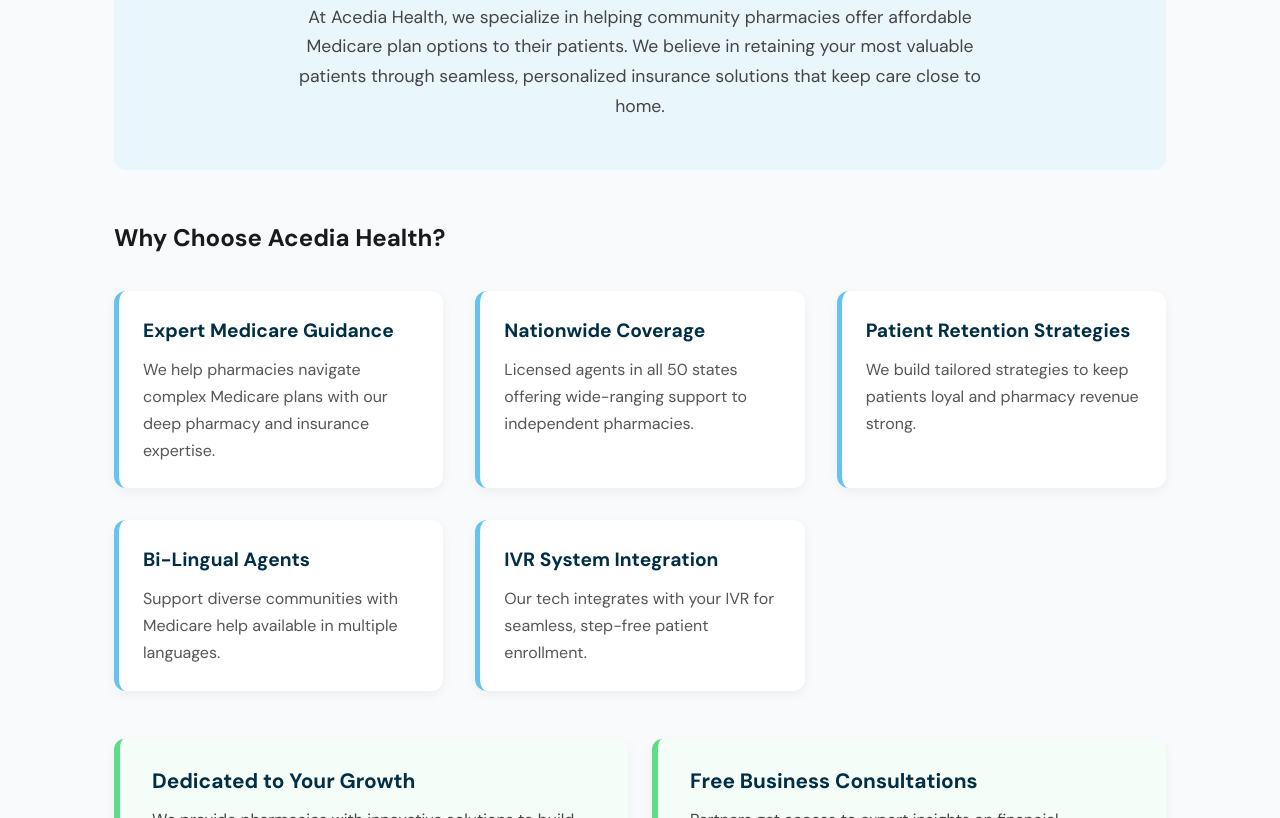
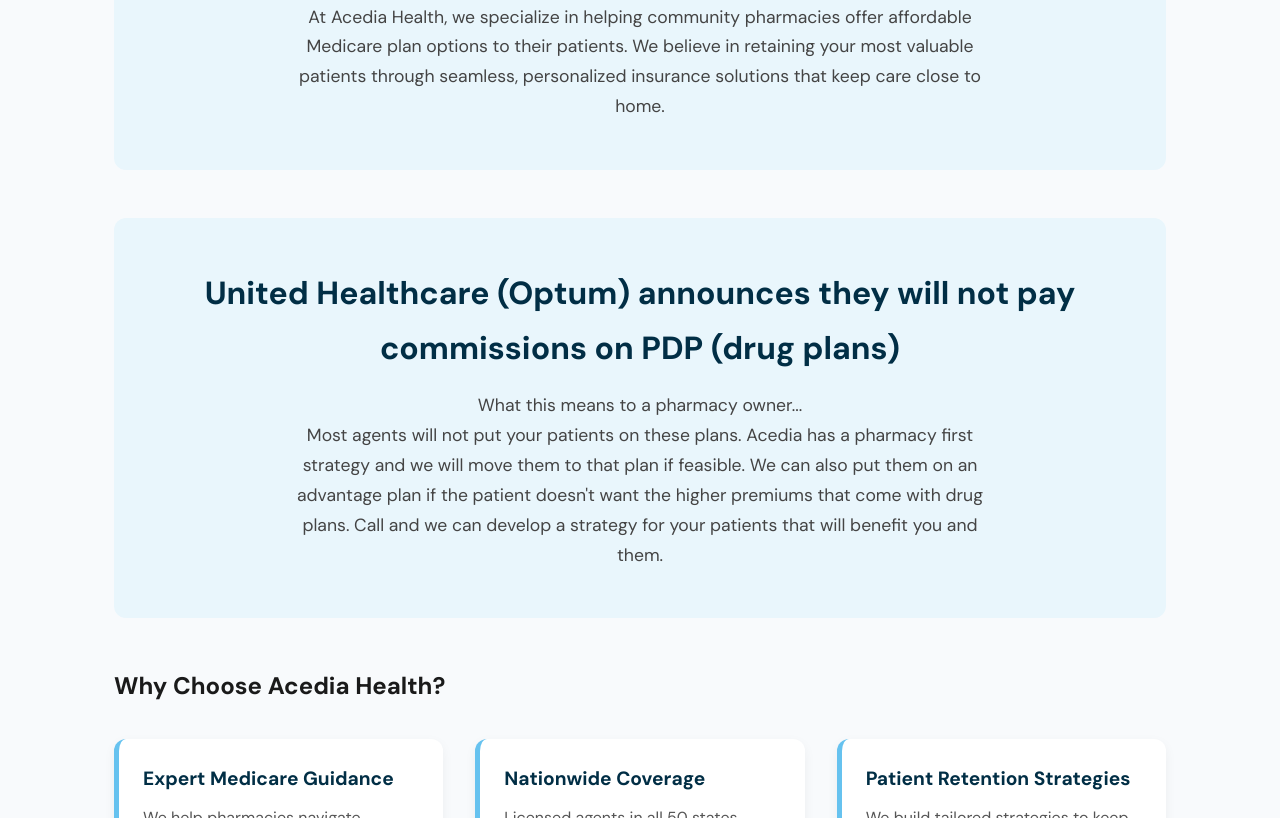
Before and after one commit to deathlysamurai/acedia, a plain HTML site: page index.html in a window 1280 px wide. Shown: the part 471-1289 px from the top of the page. Drawn offline with Linux system fonts and the light colour scheme.

Commit message:
Add United Healthcare announcement

```diff
--- a/index.html
+++ b/index.html
@@ -9,7 +9,6 @@
   <link rel="stylesheet" href="style.css">
 </head>
 <body>
-
   <header>
     <div class="logo-container">
         <img src="images/logo.JPG" alt="Acedia Health Logo" class="logo" />
@@ -25,6 +24,17 @@
       <p>
         At Acedia Health, we specialize in helping community pharmacies offer affordable Medicare plan options to their patients.
         We believe in retaining your most valuable patients through seamless, personalized insurance solutions that keep care close to home.
+      </p>
+    </section>
+
+    <section class="hero-intro">
+      <h2>United Healthcare (Optum) announces they will not pay commissions on PDP (drug plans)</h2>
+      <p>
+        What this means to a pharmacy owner...<br>
+        Most agents will not put your patients on these plans.
+        Acedia has a pharmacy first strategy and we will move them to that plan if feasible.
+        We can also put them on an advantage plan if the patient doesn't want the higher premiums that come with drug plans.
+        Call and we can develop a strategy for your patients that will benefit you and them.
       </p>
     </section>
 
```
